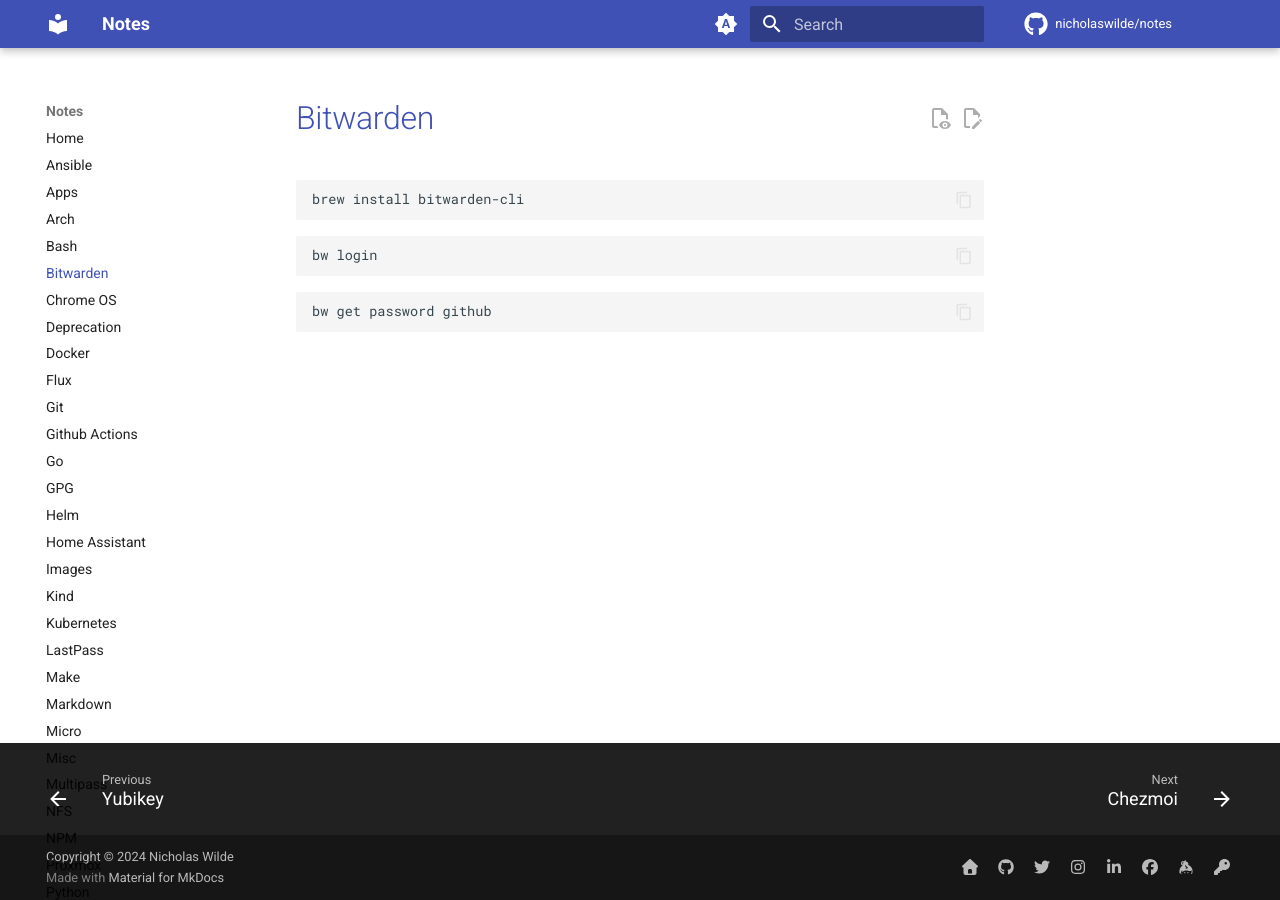
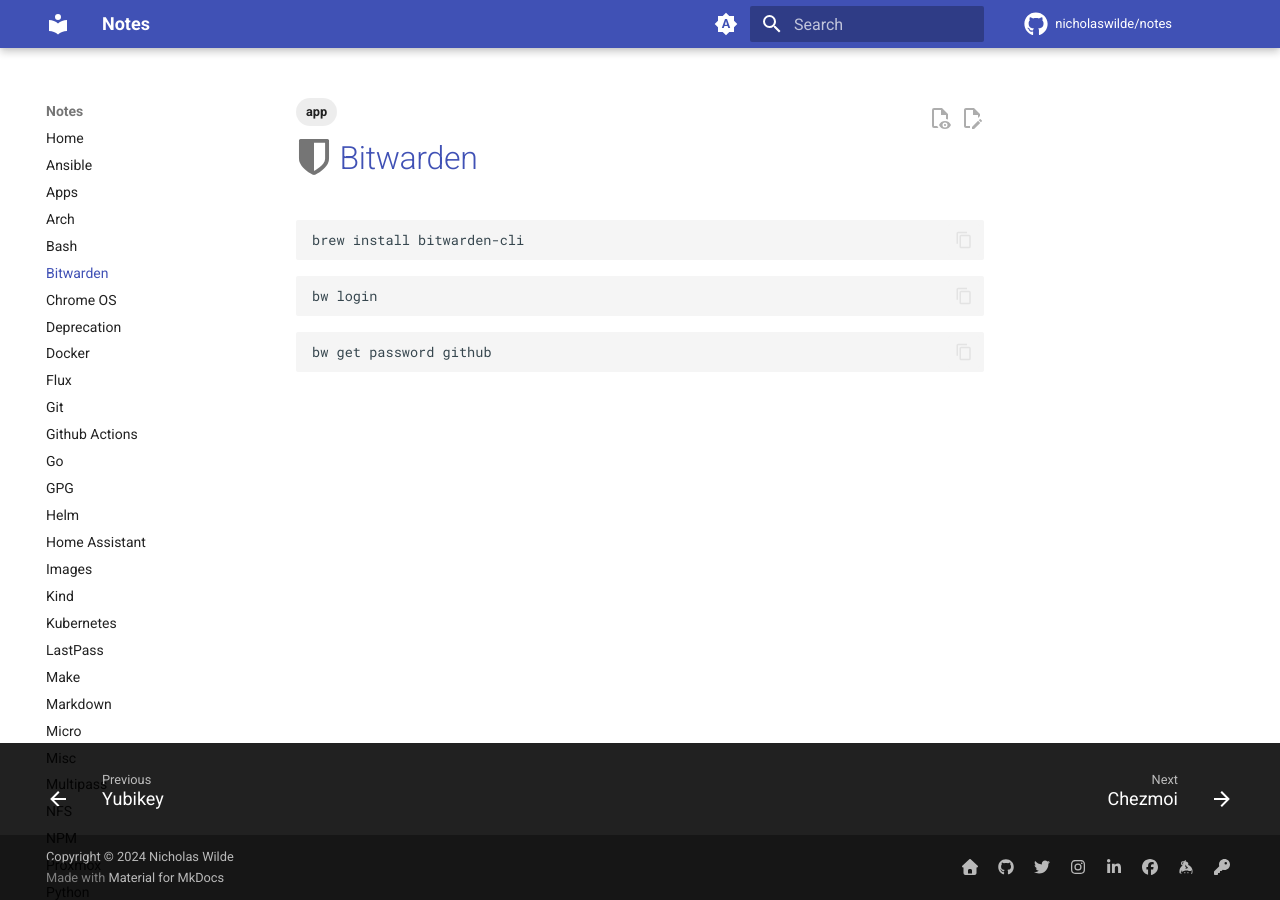
Before and after one commit to nicholaswilde/notes, an MkDocs documentation site: the page built from docs/bitwarden.md, in a window 1280 px wide. Built offline with MkDocs 1.6.1 and Material for MkDocs 9.7.7, drawn with Linux system fonts in a browser that asks for light colours; comment, search, counter and statistics services are not loaded.

Commit message:
Update bitwarden.md

````diff
--- a/docs/bitwarden.md
+++ b/docs/bitwarden.md
@@ -1,4 +1,8 @@
-# [Bitwarden](https://bitwarden.com/help/article/cli/)
+---
+tags:
+  - app
+---
+# :simple-bitwarden: [Bitwarden](https://bitwarden.com/help/article/cli/)
 
 ```shell
 brew install bitwarden-cli
````
